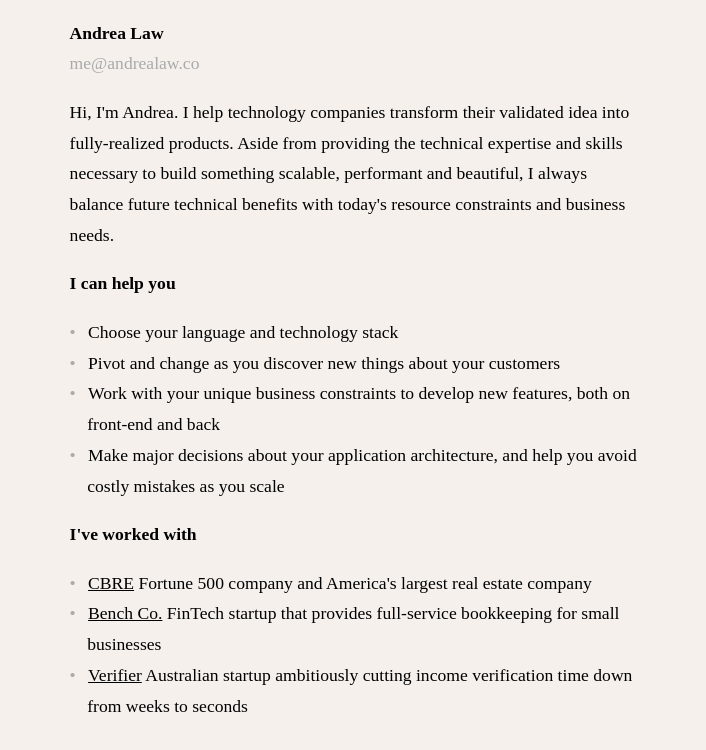
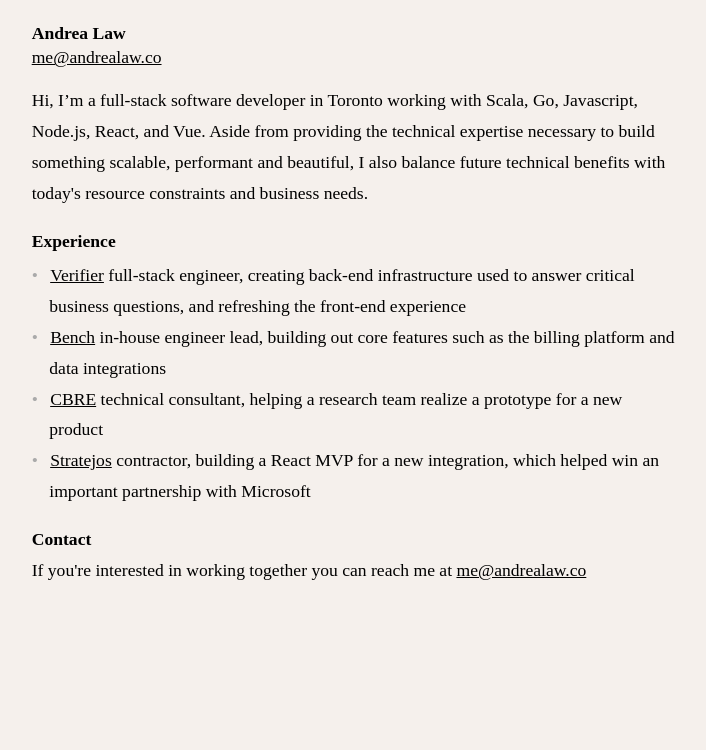
Before and after one commit to abylaw/abylaw.github.io, a website: page index.html in a window 1280 px wide. Shown: the whole page, without its empty margins (286-992 px from the left). Drawn offline with Linux system fonts and the light colour scheme.

Commit message:
Update copy

```diff
--- a/index.html
+++ b/index.html
@@ -7,16 +7,25 @@
     line-height: 1.75em;
     font-family: NeueHaasUnicaPro-Regular;
     font-size: 1.1em;
+    -webkit-font-smoothing: antialiased;
   }
 
   .container {
     margin: auto;
-    width: 45%;
+    width: 51%;
     margin-top: 1em;
   }
 
   subtitle {
-    color: #aaa;
+    line-height: 1.1em;
+  }
+
+  subtitle a {
+    color: black;
+  }
+
+   subtitle a:hover {
+    color: #828282;
   }
 
   ul {
@@ -40,32 +49,40 @@
   a {
     color: black;
   }
+
+   a:hover {
+    color: #828282;
+  }
+
+  p {
+    -webkit-margin-after: 0.2em;
+  }
   </style>
 </head>
 <body>
   <div class="container">
-    <strong>Andrea Law</strong><br/>
-    <subtitle>me@andrealaw.co</subtitle>
+    <div><strong>Andrea Law</strong></div>
+    <div class="subtitle">
+      <subtitle><a href="mailto:me@andrealaw.co">me@andrealaw.co</a></subtitle>
+    </div>
 
-    <p>Hi, I'm Andrea. I help technology companies transform their validated idea into fully-realized products. Aside from providing the technical expertise and skills necessary to build something scalable, performant and beautiful, I always balance future technical benefits with today's resource constraints and business needs.</p>
+    <p>Hi, I’m a full-stack software developer in Toronto working with Scala, Go, Javascript, Node.js, React, and Vue. Aside from providing the technical expertise necessary to build something scalable, performant and beautiful, I also balance future technical benefits with today's resource constraints and business needs.</p>
 
+    <p class="experience">
+      <strong>Experience</strong>
+      <ul>
+        <li><a href="https://verifier.me" target="_blank">Verifier</a> full-stack engineer, creating back-end infrastructure used to answer critical business questions, and refreshing the front-end experience</li>
+        <li><a href="https://www.bench.co" target="_blank">Bench</a> in-house engineer lead, building out core features such as the billing platform and data integrations</li>
+        <li><a href="https://www.cbre.com" target="_blank">CBRE</a> technical consultant, helping a research team realize a prototype for a new product</li>
+        <li><a href="https://stratejos.ai" target="_blank">Stratejos</a> contractor, building a React MVP for a new integration, which helped win an important partnership with Microsoft
+      </ul>
     <p>
-      <strong>I can help you</strong>
-      <ul>
-        <li>Choose your language and technology stack</li>
-        <li>Pivot and change as you discover new things about your customers</li>
-        <li>Work with your unique business constraints to develop new features, both on front-end and back</li>
-        <li>Make major decisions about your application architecture, and help you avoid costly mistakes as you scale</li>
-      </ul>
-    </p>
 
-    <p>
-      <strong>I've worked with</strong>
-      <ul>
-        <li><a href="https://www.cbre.com">CBRE</a> Fortune 500 company and America's largest real estate company</li>
-        <li><a href="https://www.bench.co">Bench Co.</a> FinTech startup that provides full-service bookkeeping for small businesses</li>
-        <li><a href="https://verifier.me">Verifier</a> Australian startup ambitiously cutting income verification time down from weeks to seconds</li>
-      </ul>
+      <p>
+      <strong>Contact</strong> <br/>
+
+       If you're interested in working together you can reach me at <a href="mailto:me@andrealaw.co">me@andrealaw.co<a>
+
     <p>
   </div>
 </body>
```
